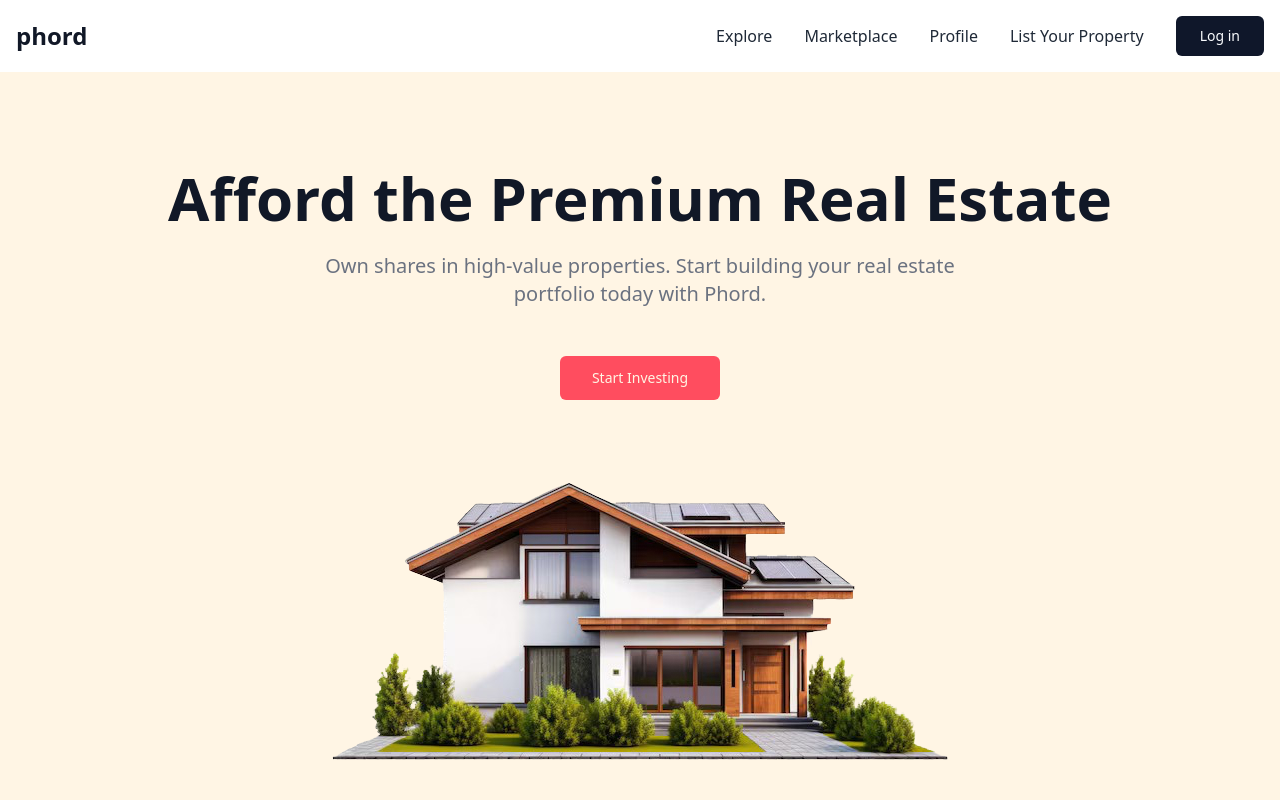
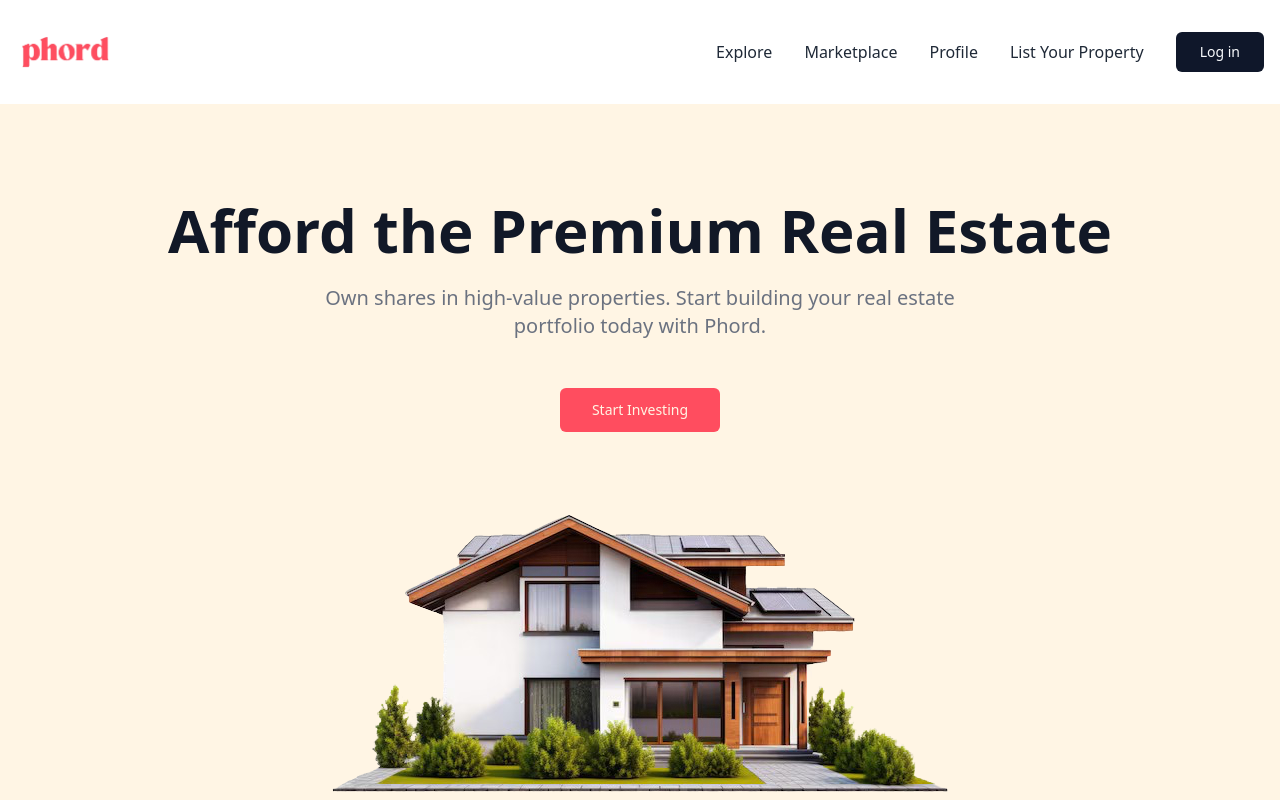
Before and after one commit to mayur-samrutwar/phord, a Next.js app: page / in a window 1280 px wide. Shown: the top 800 px of the page. Built offline with nearby package versions, Linux system fonts and the light colour scheme.

Commit message:
update: change logo

```diff
--- a/components/layout/Navbar.js
+++ b/components/layout/Navbar.js
@@ -4,10 +4,10 @@ import { Button } from "@/components/ui/button"
 export default function Navbar() {
   return (
     <nav className="bg-white sticky top-0 z-50">
-      <div className="container mx-auto px-4 py-4 flex justify-between items-center">
+      <div className="container mx-auto px-4 py-8 flex justify-between items-center">
         <Link href="/" className='flex items-center'>
-        {/* <img src='/logo.png' className='h-16' /> */}
-          <p className="text-2xl font-bold text-gray-900">phord</p>
+        <img src='/phord.png' className='h-8' />
+
         </Link>
         <div className="flex items-center space-x-8">
           <Link href="/properties"><p className="text-gray-800 hover:text-gray-700">Explore</p></Link>
```
Also changed, not shown: public/logo.png (deleted), public/phord.png (added).
